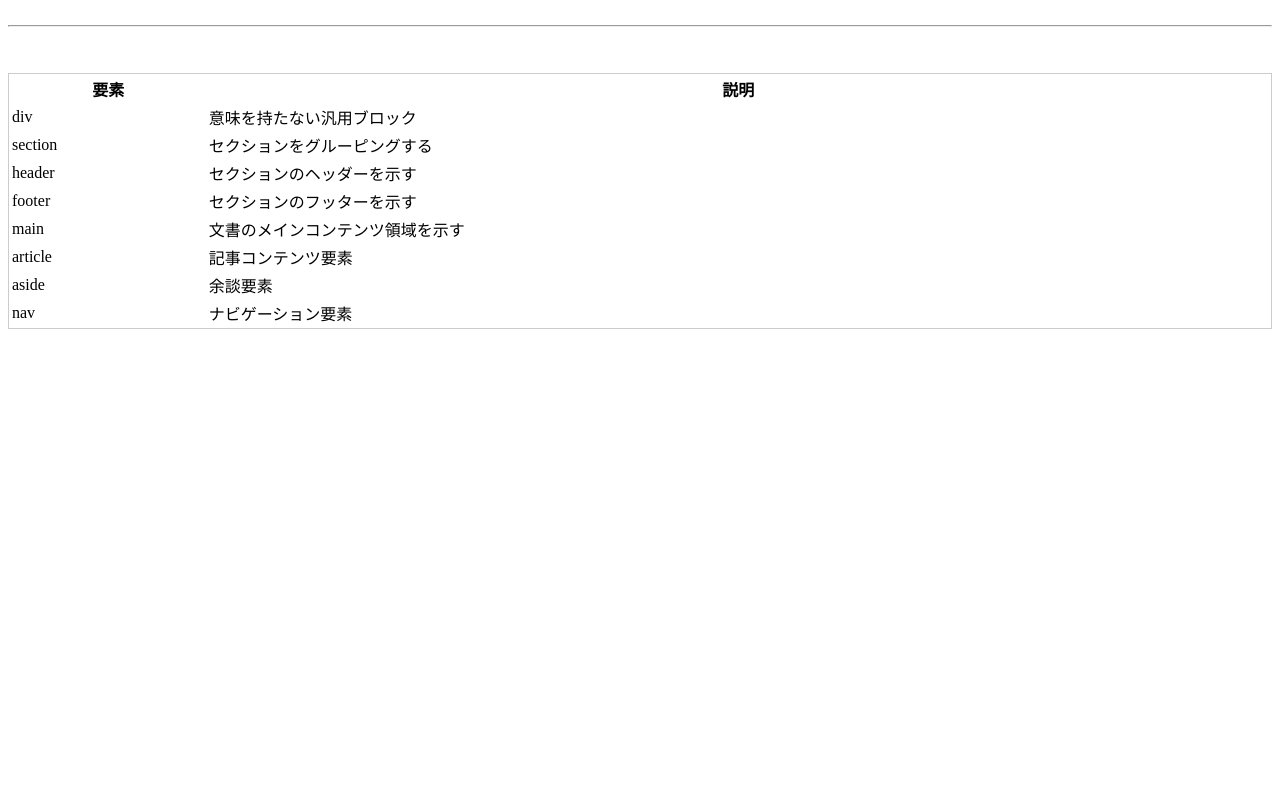
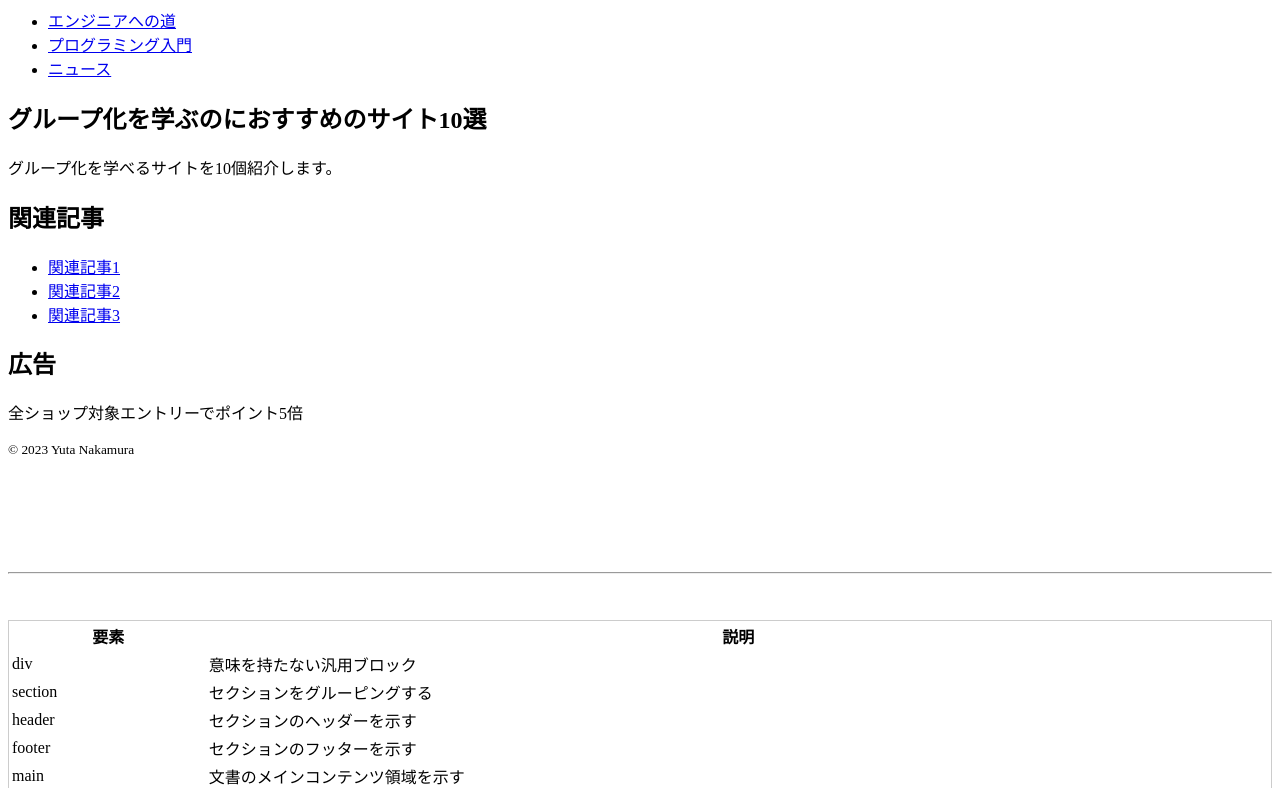
Before and after one commit to HaruK0720/web-development-introduction-Web, a plain HTML site: page html-basic/group.html in a window 1280 px wide. Shown: the part 81-869 px from the top of the page. Before the commit the page ends 800 px from the top, so only its background shows below. Drawn offline with Linux system fonts and the light colour scheme.

Commit message:
commit grouping

```diff
--- a/html-basic/group.html
+++ b/html-basic/group.html
@@ -14,6 +14,30 @@
     </style>
 </head>
 <body>
+    <h1>グループ化の練習</h1>
+    <ul>
+        <li><a href="#">エンジニアへの道</a></li>
+        <li><a href="#">プログラミング入門</a></li>
+        <li><a href="#">ニュース</a></li>
+    </ul>
+    <!-- ul>li*3>a -->
+
+
+    <h2>グループ化を学ぶのにおすすめのサイト10選</h2>
+    <p>グループ化を学べるサイトを10個紹介します。</p>
+
+    <h2>関連記事</h2>
+    <ul>
+        <li><a href="#">関連記事1</a></li>
+        <li><a href="#">関連記事2</a></li>
+        <li><a href="#">関連記事3</a></li>
+    </ul>
+    <!-- エメット省略記法で、毎回「半角」にしてからTagキーを押すと次のコンテンツにいくよ -->
+
+    <h2>広告</h2>
+    <p>全ショップ対象エントリーでポイント5倍</p>
+
+    <p><small>&copy; 2023 Yuta Nakamura</small></p>
 
     <br><br><br><br><br>
     <hr>
```
